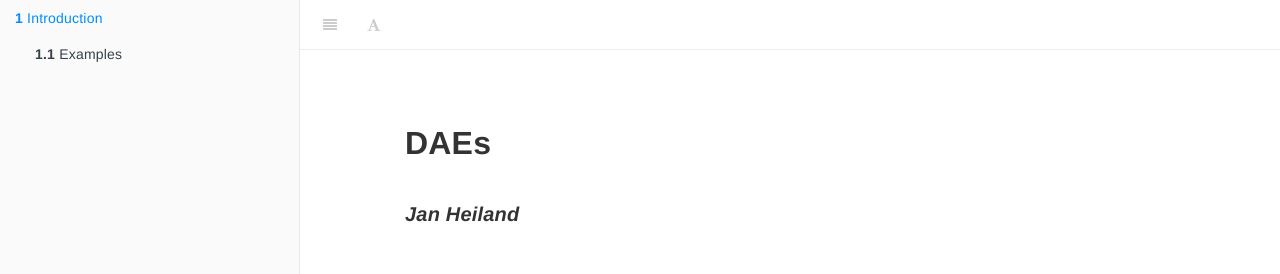
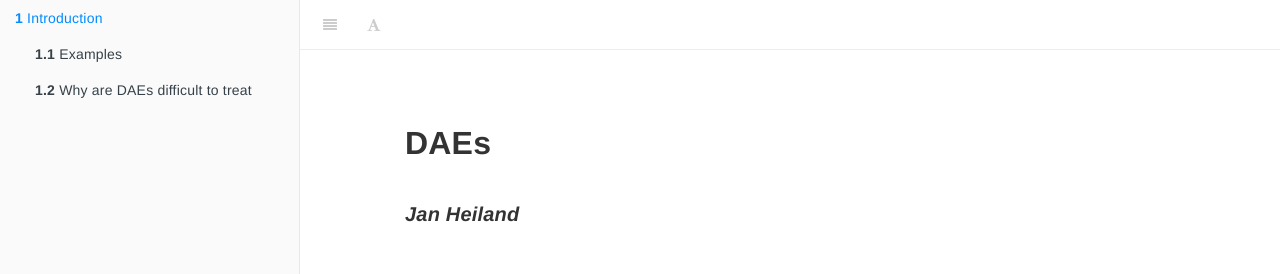
Before and after one commit to highlando/18-dae-course-ovgu, a Jekyll site: the page script/introduction.html, which Jekyll copies as it is, in a window 1280 px wide. Shown: the top 274 px of the page. Built offline with Jekyll 4.4.1, drawn with Linux system fonts in a browser that asks for light colours; formulas are drawn with MathJax 3; some of the changed text lies outside the part shown.

Commit message:
changing structures

```diff
--- a/script/introduction.html
+++ b/script/introduction.html
@@ -67,6 +67,9 @@
 <li class="chapter" data-level="1.1.2" data-path=""><a href="#example-electrical-circuit"><i class="fa fa-check"></i><b>1.1.2</b> Example – Electrical Circuit</a></li>
 <li class="chapter" data-level="1.1.3" data-path=""><a href="#example-navier-stokes-equations"><i class="fa fa-check"></i><b>1.1.3</b> Example – Navier-Stokes Equations</a></li>
 <li class="chapter" data-level="1.1.4" data-path=""><a href="#example-automatic-modelling-or-engineers-vs.mathematicians"><i class="fa fa-check"></i><b>1.1.4</b> Example – Automatic Modelling or <em>Engineers vs. Mathematicians</em></a></li>
+</ul></li>
+<li class="chapter" data-level="1.2" data-path=""><a href="#why-are-daes-difficult-to-treat"><i class="fa fa-check"></i><b>1.2</b> Why are DAEs difficult to treat</a><ul>
+<li class="chapter" data-level="1.2.1" data-path=""><a href="#example-non-smooth-solutions"><i class="fa fa-check"></i><b>1.2.1</b> Example – non smooth solutions</a></li>
 </ul></li>
 </ul></li>
 </ul>
@@ -140,11 +143,11 @@
 <tbody>
 <tr class="odd">
 <td align="left"><span class="math inline">\(q \leftarrow x\)</span></td>
-<td align="right"><span class="math inline">\(m\ddot x (t) + 2 \lambda x = 0\)</span></td>
+<td align="right"><span class="math inline">\(m\ddot x(t) + 2 \lambda (x(t) - c_x) = 0\)</span></td>
 </tr>
 <tr class="even">
 <td align="left"><span class="math inline">\(q \leftarrow y\)</span></td>
-<td align="right"><span class="math inline">\(m\ddot y (t) + mgy + 2 \lambda y = 0\)</span></td>
+<td align="right"><span class="math inline">\(m\ddot y(t) + mgy + 2 \lambda (y(t) - c_y) = 0\)</span></td>
 </tr>
 <tr class="odd">
 <td align="left"><span class="math inline">\(q \leftarrow \lambda\)</span></td>
@@ -206,6 +209,26 @@
 <p>The approach of <em>automatic modelling</em> is universal and convenient for engineers. However, the resulting model equations will be DAEs which, as we will see, pose particular problems in their analytical and numerical treatment.</p>
 </div>
 </div>
+<div id="why-are-daes-difficult-to-treat" class="section level2">
+<h2><span class="header-section-number">1.2</span> Why are DAEs difficult to treat</h2>
+<p>Often, DAEs do not have smoothing properties, as opposed to ODEs where the solution is one degree smoother than the right hand side.</p>
+<div id="example-non-smooth-solutions" class="section level3">
+<h3><span class="header-section-number">1.2.1</span> Example – non smooth solutions</h3>
+<p>Consider the equation</p>
+<span class="math display">\[\begin{align}
+    \dot x_1(t) &amp;= x_2(t) \\
+        0 &amp; = x_2(t) -g(t)
+\end{align}\]</span>
+<p>where <span class="math inline">\(g\)</span> can be a nonsmooth function like</p>
+<p><span class="math display">\[
+    g(t) =
+    \begin{cases}
+        0, \quad\text{if}\quad t &lt; 1 \\
+        1, \quad\text{if}\quad t \geq 1 \\
+    \end{cases}
+\]</span></p>
+</div>
+</div>
 </div>
             </section>
 
```
Also changed, not shown: other parts of script/introduction.html (+1 -1 lines).
